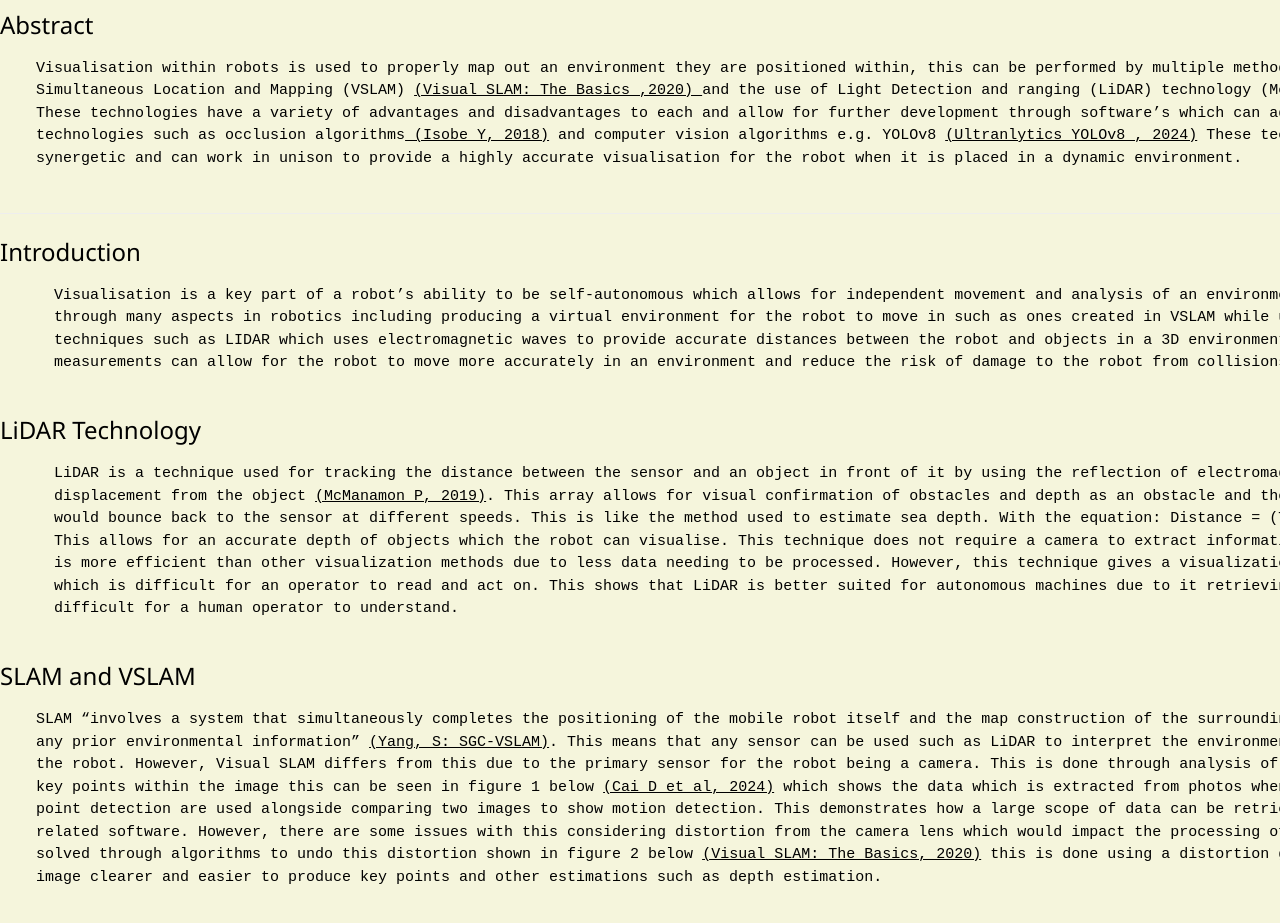
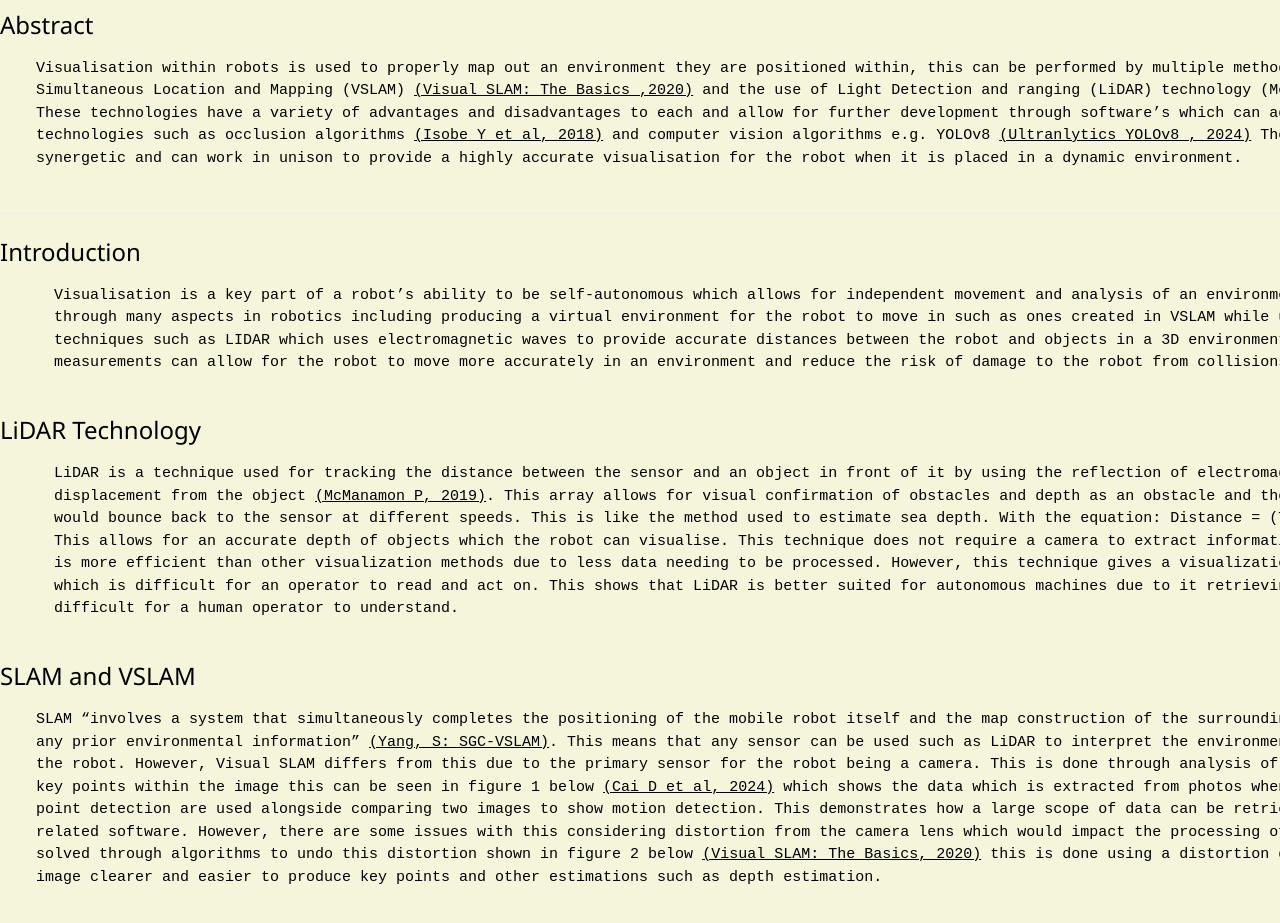
Before and after one commit to FEPSFY6859142/FY6859142, a plain HTML site: page index.html in a window 1280 px wide. Shown: the part 1024-1947 px from the top of the page. Drawn offline with nearby package versions, Linux system fonts and the light colour scheme.

Commit message:
Update index.html

```diff
--- a/index.html
+++ b/index.html
@@ -63,9 +63,9 @@
 <p class="ex1">
   <pre>
     Visualisation within robots is used to properly map out an environment they are positioned within, this can be performed by multiple methods such as Visual
-    Simultaneous Location and Mapping (VSLAM) <a href = "https://www.kudan.io/blog/visual-slam-the-basics/">(Visual SLAM: The Basics ,2020) </a>and the use of Light Detection and ranging (LiDAR) technology (McManamon P, 2019).
+    Simultaneous Location and Mapping (VSLAM) <a href = "https://www.kudan.io/blog/visual-slam-the-basics/">(Visual SLAM: The Basics ,2020)</a> and the use of Light Detection and ranging (LiDAR) technology (McManamon P, 2019).
     These technologies have a variety of advantages and disadvantages to each and allow for further development through software’s which can advance these
-    technologies such as occlusion algorithms<a href= "https://robomechjournal.springeropen.com/articles/10.1186/s40648-018-0101-2"> (Isobe Y, 2018)</a> and computer vision algorithms e.g. YOLOv8 <a href = "https://docs.ultralytics.com/models/yolov8/">(Ultranlytics YOLOv8 , 2024)</a> These technologies are also
+    technologies such as occlusion algorithms <a href= "https://robomechjournal.springeropen.com/articles/10.1186/s40648-018-0101-2">(Isobe Y et al, 2018)</a> and computer vision algorithms e.g. YOLOv8 <a href = "https://docs.ultralytics.com/models/yolov8/">(Ultranlytics YOLOv8 , 2024)</a> These technologies are also
     synergetic and can work in unison to provide a highly accurate visualisation for the robot when it is placed in a dynamic environment.
   </pre>
 </p>
@@ -120,10 +120,10 @@
   <h3 id="Software">Software Applications</h3>
 <p class="ex1">
   <pre id = "Software_Text">
-    Sensors are a single part of the process of 3d Visualisation. The most important part is the algorithms and processes such as YOLO-8 <a href = "https://docs.ultralytics.com/models/yolov8/ ">(Ultranlytics YOLOv8, 2024) </a>
+    Sensors are a single part of the process of 3d Visualisation. The most important part is the algorithms and processes such as YOLO-8 <a href = "https://docs.ultralytics.com/models/yolov8/ ">(Ultranlytics YOLOv8, 2024)</a>
     which is a software that allows for computer vision and can be specified to unique purposes based on what the robot requires for instance a Rubik’s cube solver
     would require an orientation-based installation of YOLO to determine the position of people. This links with the discussed visualisation methods as it can
-    process the information that VSLAM receives from the environment. Other software such as occlusion algorithms shown in a paper by<a href = "https://robomechjournal.springeropen.com/articles/10.1186/s40648-018-0101-2"> Yuzuka Isobe (2018)</a> Which
+    process the information that VSLAM receives from the environment. Other software such as occlusion algorithms shown in a paper by <a href = "https://robomechjournal.springeropen.com/articles/10.1186/s40648-018-0101-2">Yuzuka Isobe (2018)</a> Which
     details how occlusion is used to negate occlusion due to light changes this allows for objects to be seen when in darkness the paper also discusses that
     Machine Learning is used for occlusion algorithms using predefined data sets which can be analysed to teach the program what should exist in the occluded area.
   </pre>
```
